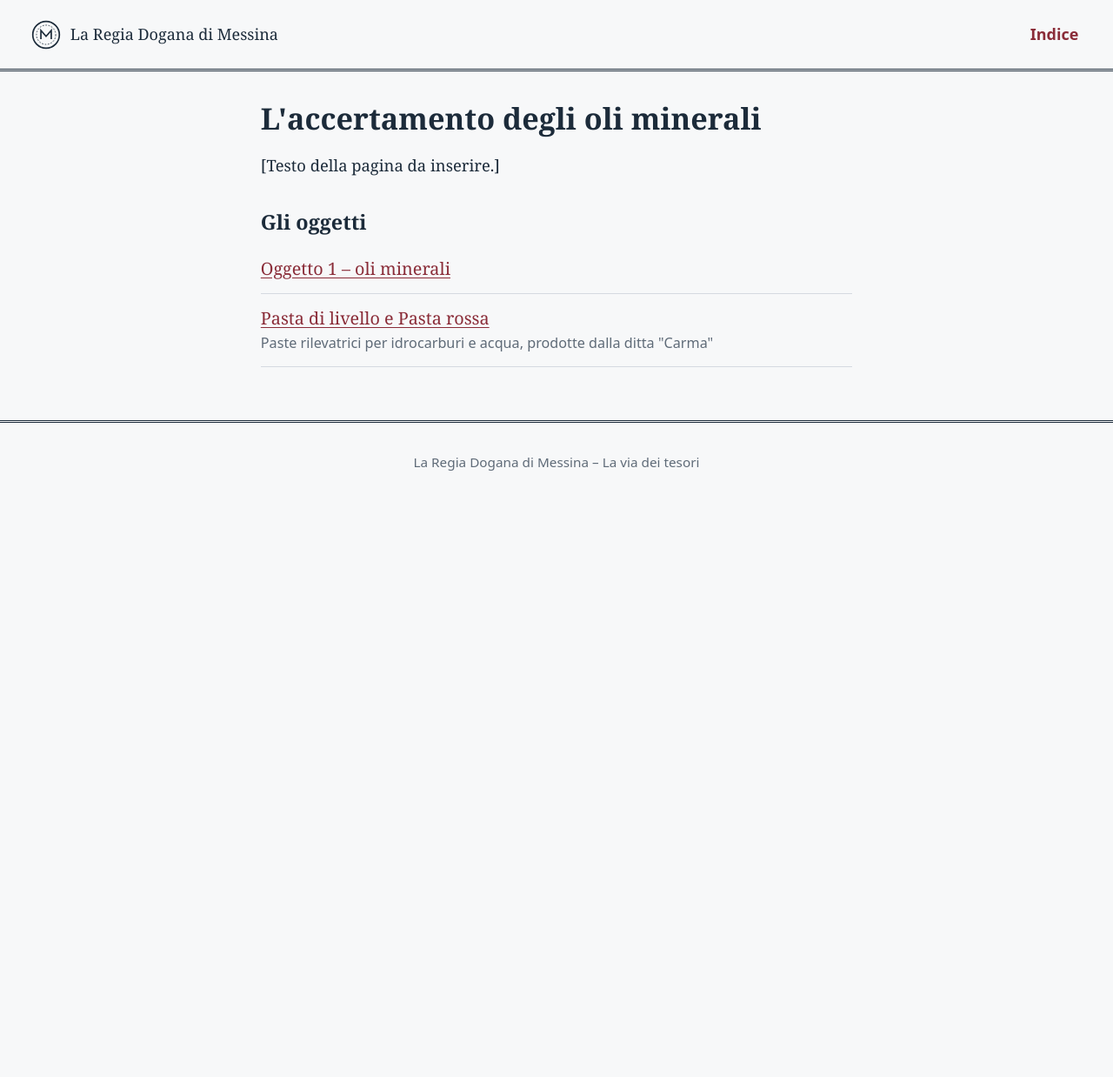
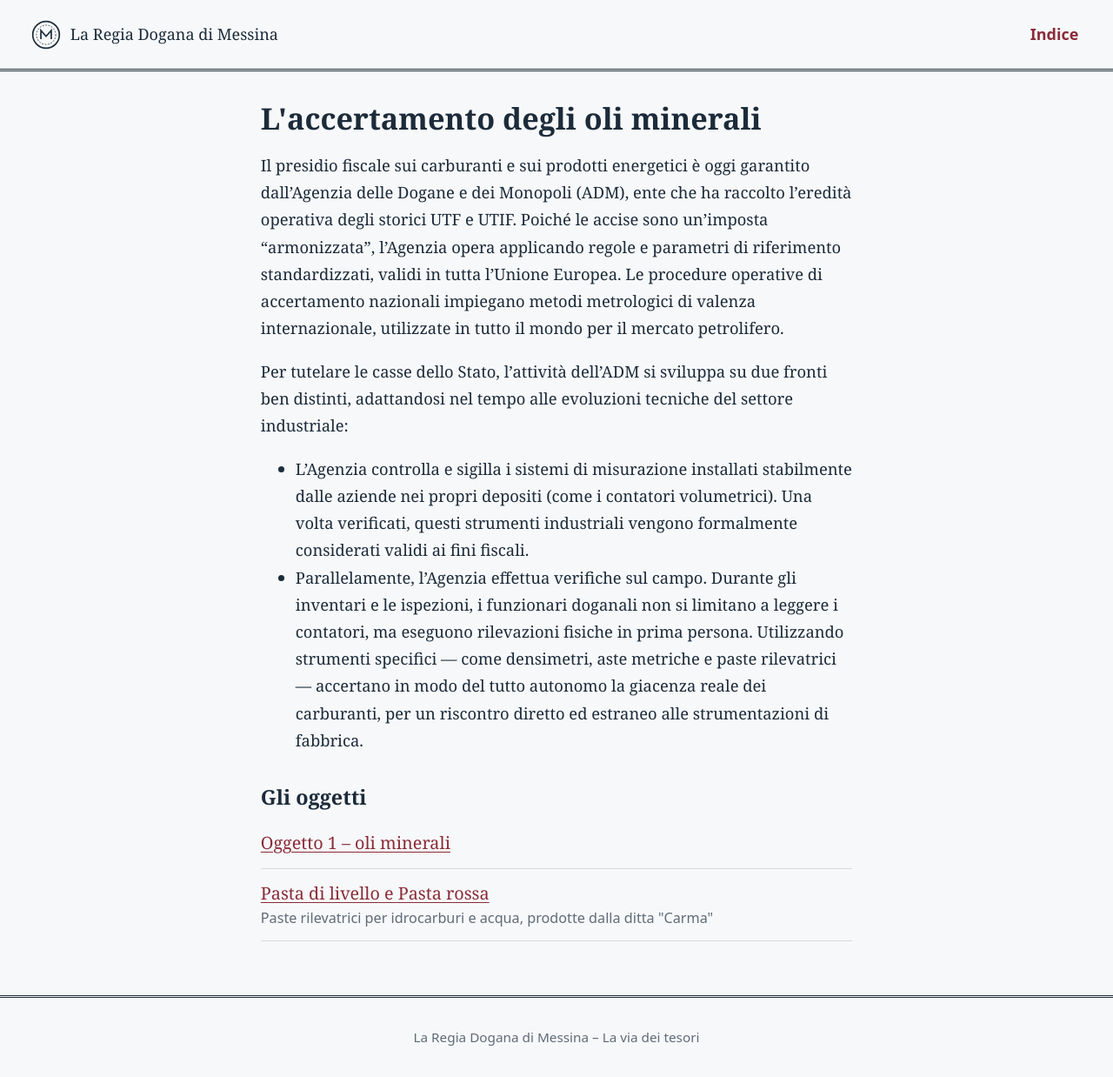
Before and after one commit to GiuseppeLB/regia-dogana-di-Messina, a Jekyll site: the page built from _pagine/oli-minerali.md, in a window 1280 px wide. Shown: the whole page at 87% size. Built offline with Jekyll 4.4.1, drawn with Linux system fonts in a browser that asks for light colours; before the commit the page ends 900 px from its top, so only the background shows below that.

Commit message:
Update _pagine/oli-minerali.md (via Pages CMS)

```diff
--- a/_pagine/oli-minerali.md
+++ b/_pagine/oli-minerali.md
@@ -1,6 +1,11 @@
 ---
 layout: pagina
-title: "L'accertamento degli oli minerali"
+title: L'accertamento degli oli minerali
 ordine: 4
 ---
-[Testo della pagina da inserire.]
+Il presidio fiscale sui carburanti e sui prodotti energetici è oggi garantito dall'Agenzia delle Dogane e dei Monopoli (ADM), ente che ha raccolto l'eredità operativa degli storici UTF e UTIF. Poiché le accise sono un'imposta "armonizzata", l'Agenzia opera applicando regole e parametri di riferimento standardizzati, validi in tutta l'Unione Europea. Le procedure operative di accertamento nazionali impiegano metodi metrologici di valenza internazionale, utilizzate in tutto il mondo per il mercato petrolifero.
+
+Per tutelare le casse dello Stato, l'attività dell'ADM si sviluppa su due fronti ben distinti, adattandosi nel tempo alle evoluzioni tecniche del settore industriale:
+
+- L'Agenzia controlla e sigilla i sistemi di misurazione installati stabilmente dalle aziende nei propri depositi (come i contatori volumetrici). Una volta verificati, questi strumenti industriali vengono formalmente considerati validi ai fini fiscali.
+- Parallelamente, l'Agenzia effettua verifiche sul campo. Durante gli inventari e le ispezioni, i funzionari doganali non si limitano a leggere i contatori, ma eseguono rilevazioni fisiche in prima persona. Utilizzando strumenti specifici — come densimetri, aste metriche e paste rilevatrici — accertano in modo del tutto autonomo la giacenza reale dei carburanti, per un riscontro diretto ed estraneo alle strumentazioni di fabbrica.
```
